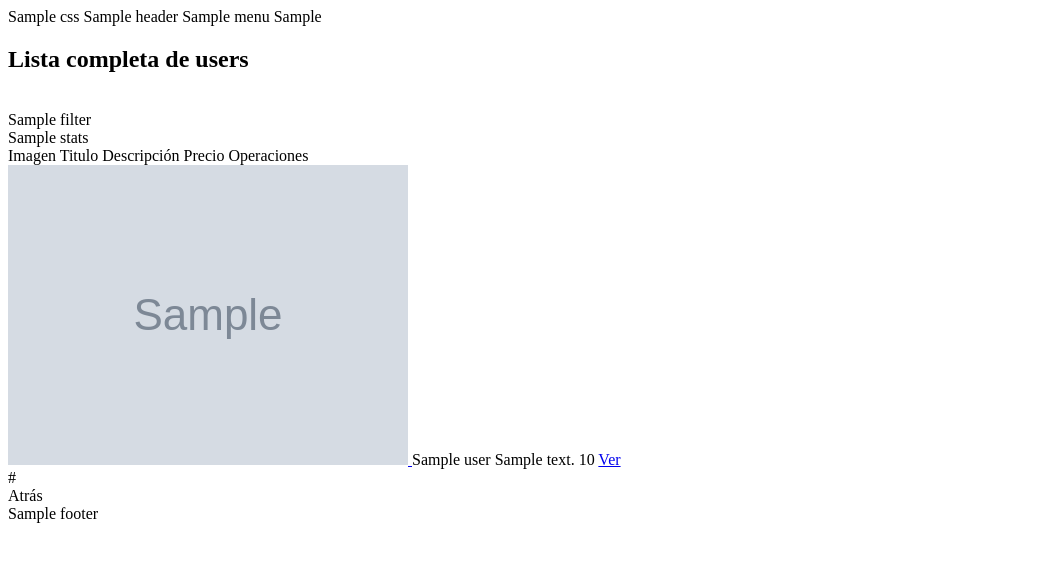
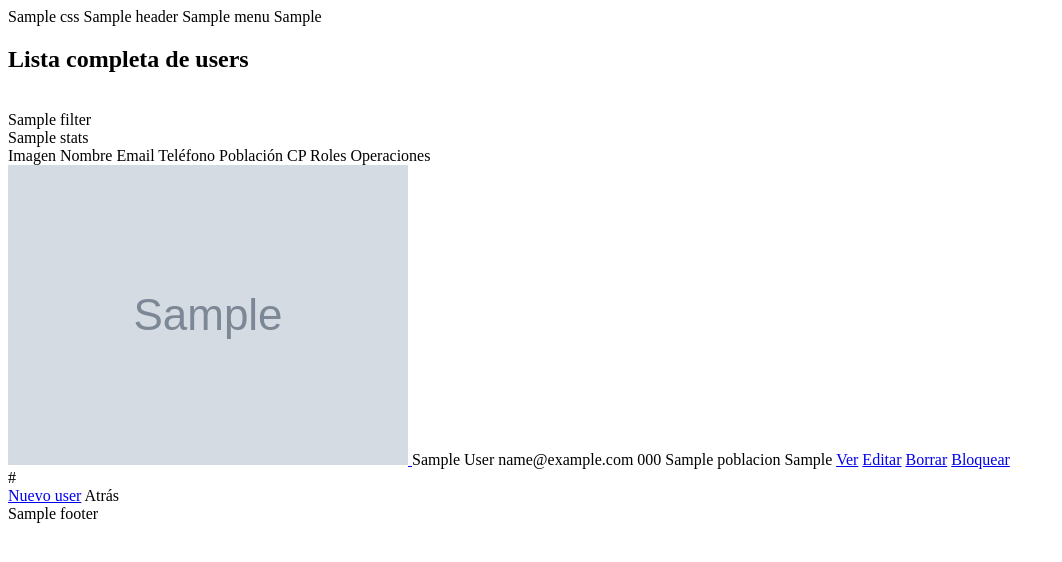
Before and after one commit to jared-esparza/Wallacifo, a PHP site: template src/mvc/views/user/list.php in a window 1280 px wide. Shown: the top 562 px of the page, without its empty margins (0-1062 px from the left). Run offline with PHP 8.4, Linux system fonts and the light colour scheme; the template is opened without the code that fills it: most values are stand-ins (such as "Sample title", 1, 10 or a date in 2020); grey boxes marked "Sample" are stand-in pictures; data that the repository does not hold is empty; some libraries are stand-ins or nearby versions.

Commit message:
Add users management (pending user creation)

```diff
--- a/src/mvc/views/anuncio/edit.php
+++ b/src/mvc/views/anuncio/edit.php
@@ -39,8 +39,9 @@
                     <textarea name="descripcion" class="w50" ><?= old('descripcion', $anuncio->descripcion)?></textarea>
                     <br>
                     <div class="centered mt2">
-                    <input type="submit" class="button" name="actualizar" value="Actualizar">
-                    <input type="reset" class="button" value="Reset">
+                        <input type="submit" class="button" name="actualizar" value="Actualizar">
+                        <input type="reset" class="button" value="Reset">
+                    </div>
                 </div>
             </form>
             <figure class="flex1 centrado">
--- a/src/mvc/views/user/delete.php
+++ b/src/mvc/views/user/delete.php
@@ -24,7 +24,7 @@
             <h2>Borrar user</h2>
 
             <form action="/User/destroy" enctype="multipart/form-data" method="POST" class="p2 m2">
-                <p>Confirmar el borrado del user<?= $user->titulo ?></p>
+                <p>Confirmar el borrado del user<?= $user->displayname ?></p>
                 <input type="hidden" name="id" value="<?= $user->id ?>">
                 <input type="submit" class="button-danger" name="borrar" value="Borrar">
             </form>
--- a/src/mvc/views/user/list.php
+++ b/src/mvc/views/user/list.php
@@ -23,18 +23,20 @@
                 echo $template->filter(
                     // opciones para el desplegable "buscar en"
                     [
-                        'Título' => 'titulo',
-                        'Descripción' => 'descripcion',
-                        'Precio' => 'precio',
+                        'Nombre' => 'displayname',
+                        'Email' => 'email',
+                        'Población' => 'poblacion',
+                        'CP' => 'cp'
                     ],
                     // opciones para el desplegable "ordenar por"
                     [
-                        'Título' => 'titulo',
-                        'Descripción' => 'descripcion',
-                        'Precio' => 'precio',
+                        'Nombre' => 'displayname',
+                        'Email' => 'email',
+                        'Población' => 'poblacion',
+                        'CP' => 'cp'
                     ],
-                    'Tiítulo', // opción seleccionada por defecto en "buscar en"
-                    'Tiítulo', // opción seleccionada por defecto en "ordenar por"
+                    'Nombre', // opción seleccionada por defecto en "buscar en"
+                    'Nombre', // opción seleccionada por defecto en "ordenar por"
                     $filtro  // filtro aplicado (null si no hay) - viene del controlador
                 );?>
             <div class="right">
@@ -44,27 +46,36 @@
                 <div class="grid-list">
                     <div class="grid-list-header">
                         <span>Imagen</span>
-                        <span>Titulo</span>
-                        <span>Descripción</span>
-                        <span>Precio</span>
+                        <span>Nombre</span>
+                        <span>Email</span>
+                        <span>Teléfono</span>
+                        <span>Población</span>
+                        <span>CP</span>
+                        <span>Roles</span>
                         <span class="centrado">Operaciones</span>
                     </div>
                 <?php foreach($users as $user){ ?>
                     <div class="grid-list-item">
                         <span data-label="Imagen" class="centrado">
                             <a href="/User/show/<?= $user->id ?>">
-                                <img src="<?= ANUNCIO_IMAGE_FOLDER . '/' .($user->imagen ?? DEFAULT_ANUNCIO_IMAGE) ?>" class="table-image">
+                                <img src="<?= USER_IMAGE_FOLDER . '/' .($user->picture ?? DEFAULT_USER_IMAGE) ?>" class="table-image">
                             </a>
                         </span>
-                        <span data-label="Título"><?= $user->titulo ?></span>
-                        <span data-label="Descripción"><?= $user->descripcion ?></span>
-                        <span data-label="Precio"><?= $user->precio ?></span>
+                        <span data-label="Nombre"><?= $user->displayname ?></span>
+                        <span data-label="Email"><?= $user->email ?></span>
+                        <span data-label="Teléfono"><?= $user->phone ?></span>
+                        <span data-label="Población"><?= $user->poblacion ?></span>
+                        <span data-label="CP"><?= $user->cp ?></span>
+                        <span data-label="Roles"><?= implode(", ", $user->roles) ?></span>
                         <span data-label="Operaciones" class="centrado">
-                           <a href="/User/show/<?= $user->id ?>">Ver</a>
-                           <?php if(Login::user() && Login::user()->id == $user->iduser){ ?>
+                            <a href="/User/show/<?= $user->id ?>">Ver</a>
                             <a href="/User/edit/<?= $user->id ?>">Editar</a>
                             <a href="/User/delete/<?= $user->id ?>">Borrar</a>
-                           <?php } ?>
+                             <?php if( in_array('ROLE_BLOCKED', $user->getRoles()) ){ ?>
+                                <a href="/User/unblock/<?= $user->id ?>">Desbloquear</a>
+                            <?php } else {?>
+                                <a href="/User/block/<?= $user->id ?>">Bloquear</a>
+                            <?php } ?>
                         </span>
                     </div>
                 <?php } ?>
@@ -76,9 +87,7 @@
                 </div>
             <?php } ?>
             <div class="centered">
-                <?php if(Login::user()){ ?>
-                 <a class="button-success flex1" href="/User/create">Nuevo user</a>
-                 <?php } ?>
+                <a class="button-success flex1" href="/User/create">Nuevo user</a>
                 <a class="button" onclick="history.back()">Atrás</a>
             </div>
         </main>
--- a/src/templates/Base.php
+++ b/src/templates/Base.php
@@ -264,8 +264,10 @@ class Base{
         $html .= "\t\t<li><a href='/'>Inicio</a></li>\n";
 
         // enlace al panel del administrador
-        if(Login::oneRole(ADMIN_PANEL_ROLES))
+        if(Login::oneRole(ADMIN_PANEL_ROLES)){
             $html .= "\t\t<li><a href='/Admin'>Panel del administrador</a></li>\n";
+            $html .= "\t\t<li><a href='/User'>Usuarios</a></li>\n";
+        }
         $html .= "\t\t<li><a href='/Anuncio'>Anuncios</a></li>\n";
 
         // enlace externo a la documentación online en https://fastlight.org
```
Also changed, not shown: src/mvc/controllers/AnuncioController.php (+4 -3 lines), src/mvc/controllers/UserController.php (+27 -32 lines), src/mvc/views/user/create.php (+16 -11 lines), src/mvc/views/user/edit.php (+22 -15 lines), src/mvc/views/user/show.php (+9 -8 lines).
